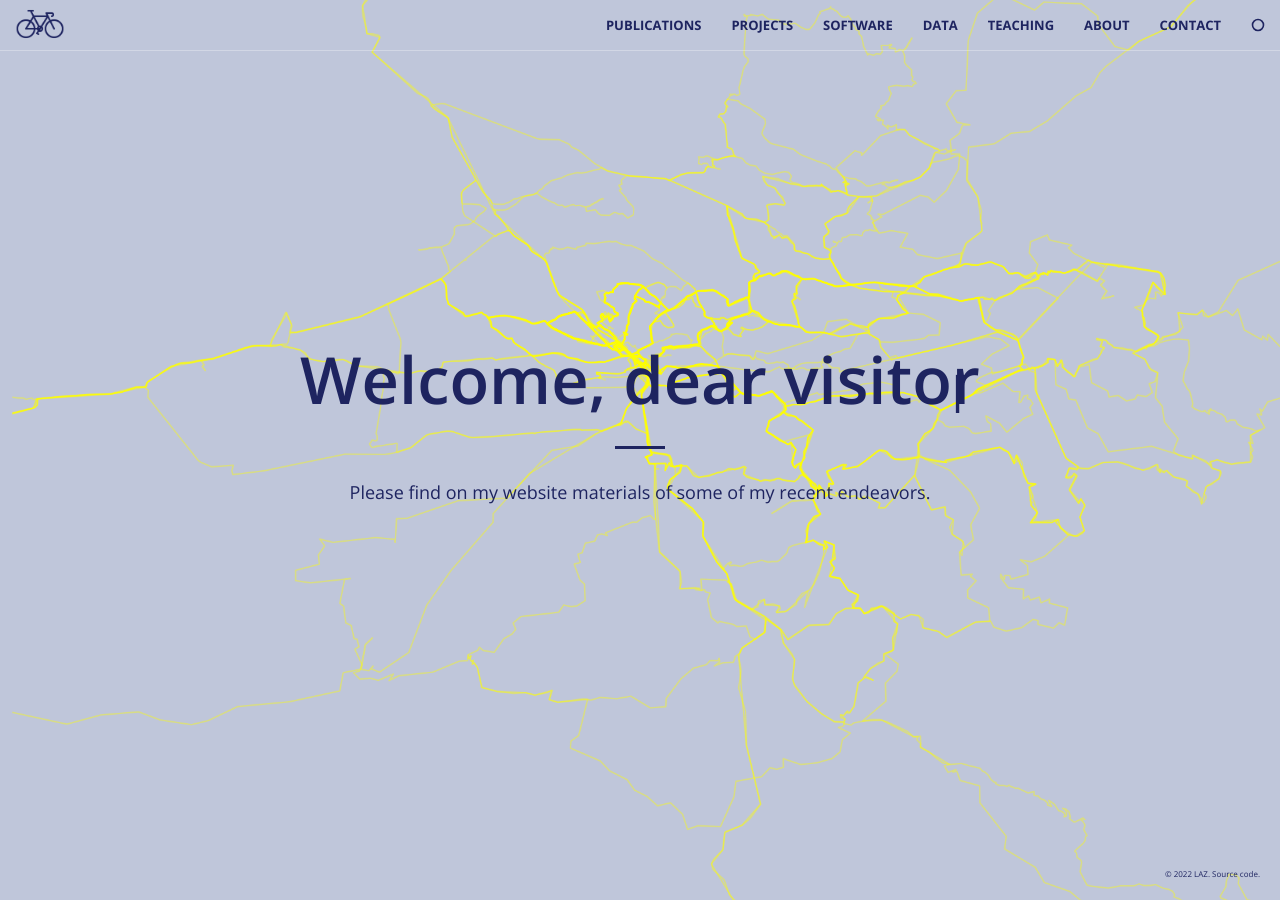
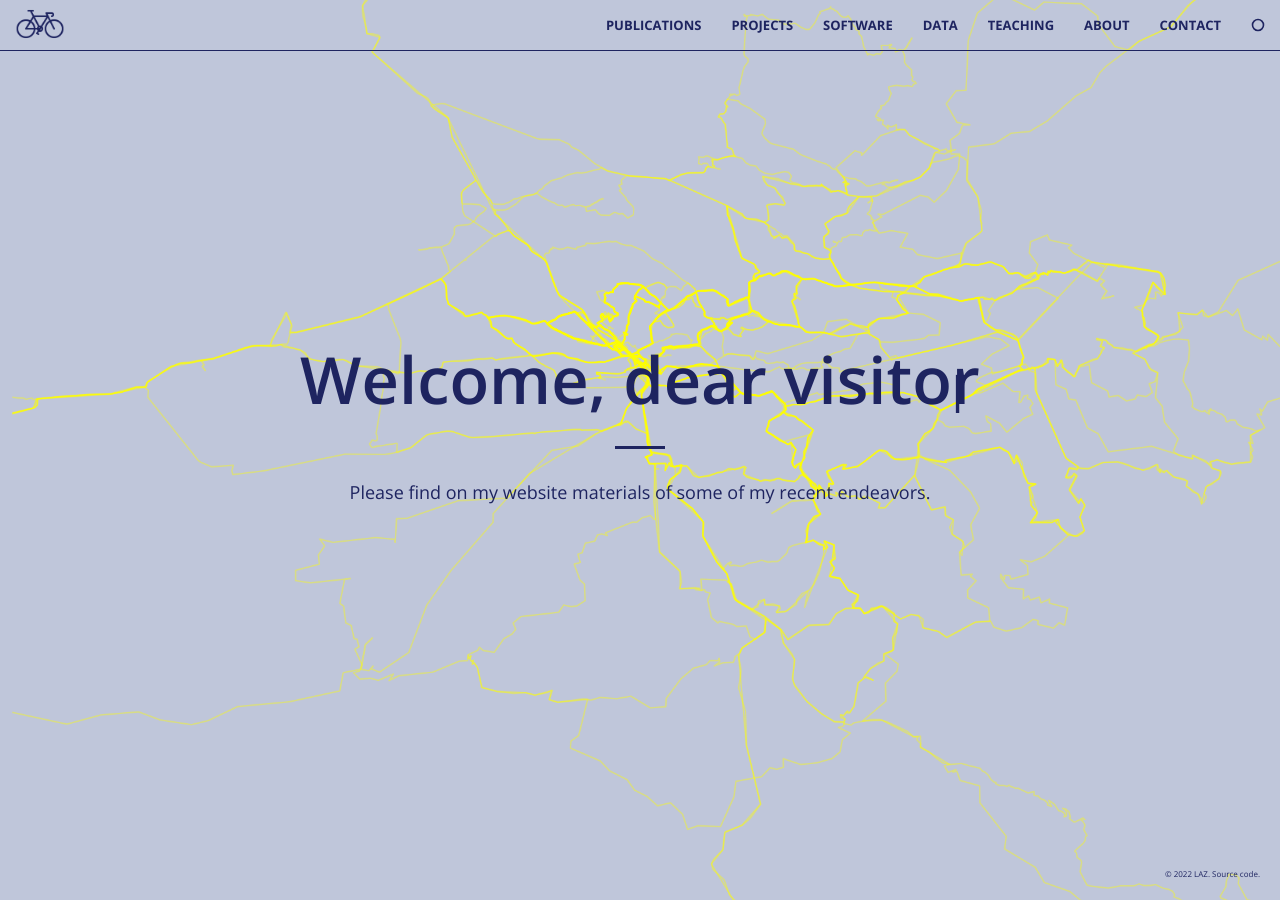
Before and after one commit to luccalino/luccalino.github.io, a Jekyll site: the page built from index.html, in a window 1280 px wide and 900 px high. Built offline with Jekyll 4.4.1, drawn with Linux system fonts in a browser that asks for light colours; nearby versions of some CDN libraries.

Commit message:
Fully close mobile header gap, theme nav border at all breakpoints
- head.html now measures the real window.innerHeight into a --vh custom
  property (updated on resize/orientationchange/pageshow), and the header
  prefers that over vh/dvh/lvh. Those units can still under-report the
  visible area on first paint on some mobile browsers before the address
  bar settles - the measured pixel value is exact.
- The nav's bottom border was still hardcoded to rgba(white,.3) (and
  rgba($theme-dark,.5) once affixed) at the >=768px breakpoint, left over
  from before the mobile fix - now themed the same as mobile at every
  breakpoint and scroll state.

```diff
--- a/_includes/head.html
+++ b/_includes/head.html
@@ -9,6 +9,26 @@
             document.documentElement.setAttribute('data-theme', 'orange');
           }
         } catch (e) {}
+      })();
+    </script>
+
+    <!-- Mobile browsers resize their own address/toolbar chrome without
+         firing anything CSS `dvh`/`lvh` can react to in time on first
+         paint, so the hero header (see `header` in _base.scss) can end up
+         a few px short of the real visible height and let the section
+         below peek in before the first scroll. `--vh` holds the actual
+         measured pixel height instead of a guessed unit, and the header
+         prefers it. Runs before first paint (like the theme script above)
+         so there's no flash of the wrong height either. -->
+    <script>
+      (function () {
+        function setVh() {
+          document.documentElement.style.setProperty('--vh', window.innerHeight * 0.01 + 'px');
+        }
+        setVh();
+        window.addEventListener('resize', setVh);
+        window.addEventListener('orientationchange', setVh);
+        window.addEventListener('pageshow', setVh);
       })();
     </script>
 
--- a/_sass/_base.scss
+++ b/_sass/_base.scss
@@ -198,7 +198,11 @@
     }
     @media (min-width: 768px) {
         background-color: transparent;
-        border-color: rgba(white, .3);
+        // Was a fixed rgba(white,.3)/rgba($theme-dark,.5) - neither one
+        // theme-aware, so the bar under the nav read as a washed-out white
+        // no matter which theme was active. Themed to match the mobile
+        // border fixed above.
+        border-color: var(--color-accent);
         .navbar-header .navbar-brand {
             color: var(--color-accent); //white; //rgba(white, .7);
             &:hover,
@@ -215,7 +219,7 @@
         }
         &.affix {
             background-color: var(--nav-affix-bg);
-            border-color: rgba($theme-dark, .5);
+            border-color: var(--color-accent);
             .navbar-header .navbar-brand {
                 color: var(--color-primary);
                 font-size: 14px;
@@ -272,13 +276,16 @@
     // `dvh` tracks the real visible area as mobile browser chrome
     // (address bar) shows/hides - falls back to the `vh` line above on
     // browsers that don't support it. `lvh` (the viewport size with
-    // chrome fully hidden - the largest it ever gets) goes last so the
+    // chrome fully hidden - the largest it ever gets) goes next so the
     // header is always at least as tall as the visible area in every
     // chrome state, even right at page load before the browser has
-    // settled on one: a tiny bit of overscroll beneath the fold, never a
-    // sliver of the next section peeking in above it.
+    // settled on one. `--vh`, set from `window.innerHeight` in head.html,
+    // goes last and wins whenever JS ran - it's the browser's actual
+    // measured pixel height rather than a unit some mobile browsers get
+    // wrong on first paint, so it's the most reliable of the three.
     min-height: 100dvh;
     min-height: 100lvh;
+    min-height: calc(var(--vh, 1vh) * 100);
     display: flex;
     align-items: center;
     text-align: center;
```
